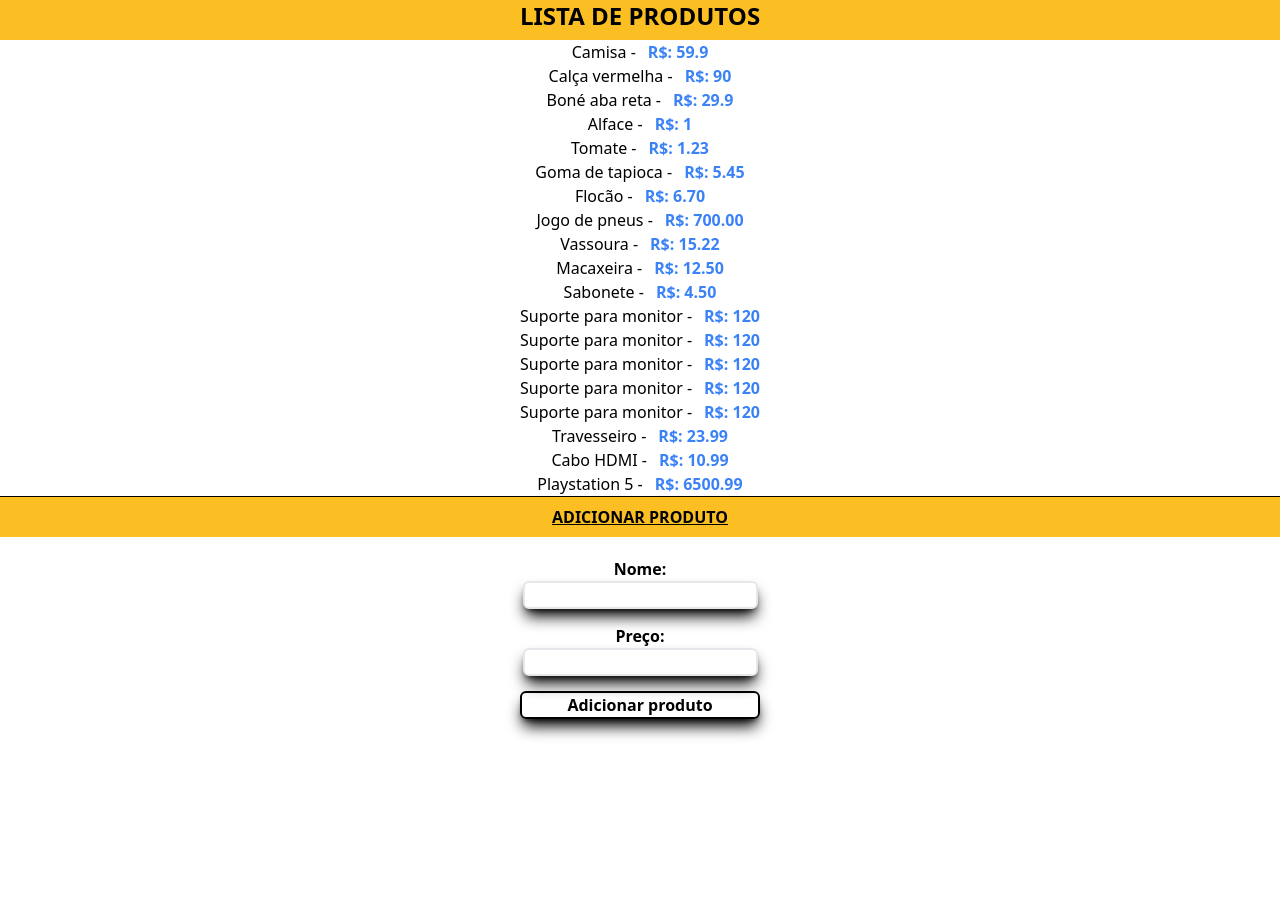
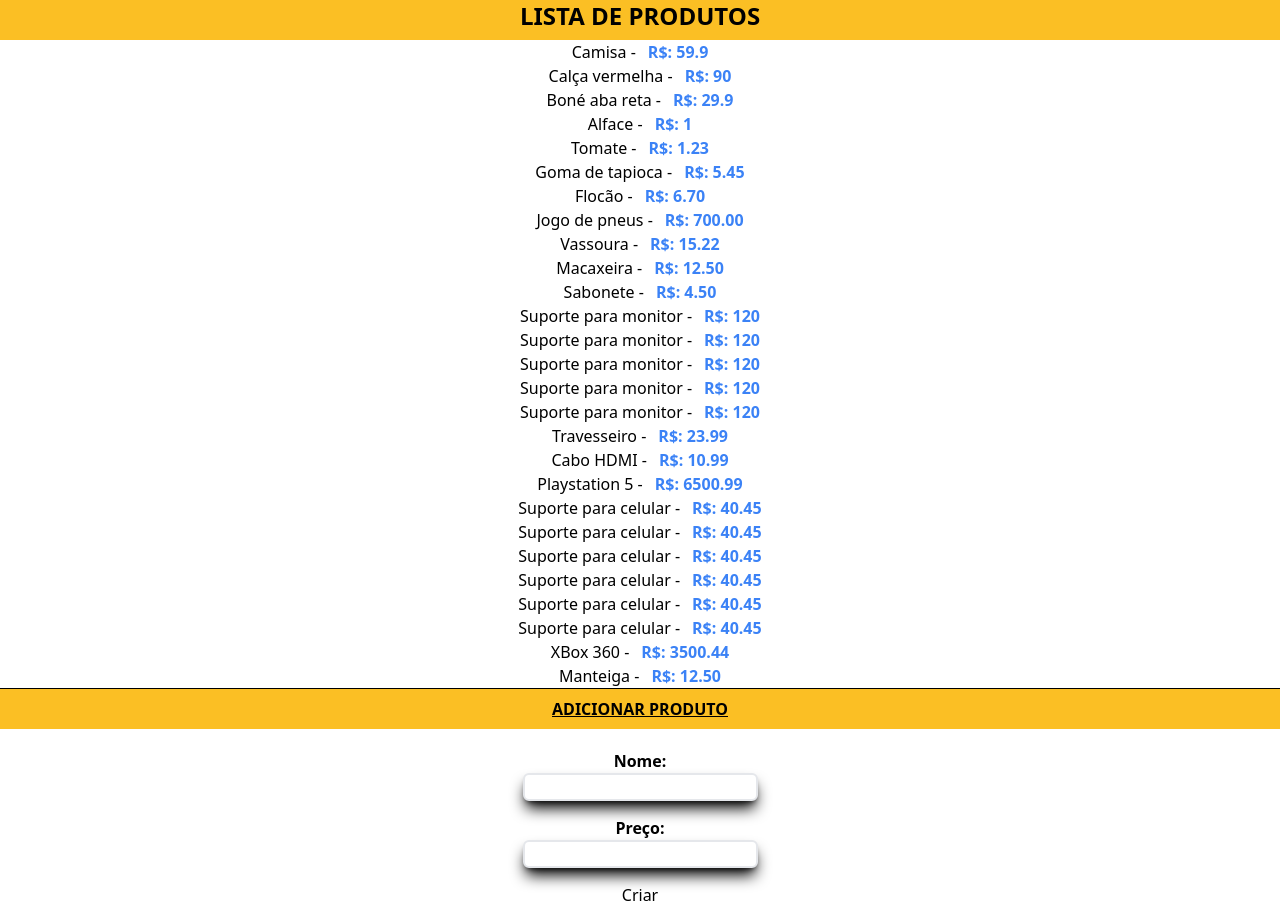
Before and after one commit to davcavalc/aulas-de-react-udemy, a React (Vite) app in the folder Req_http/: page / in a window 1280 px wide. Before the commit the page ends 800 px from the top, so only its background shows below. Built offline with nearby package versions, Linux system fonts and the light colour scheme; data requests are answered from the project's data file.

Commit message:
📓Aula: Estado de loading no POST - 09/09/2022

```diff
--- a/Req_http/data/db.json
+++ b/Req_http/data/db.json
@@ -94,6 +94,46 @@
       "name": "Playstation 5",
       "price": "6500.99",
       "id": 19
+    },
+    {
+      "name": "Suporte para celular",
+      "price": "40.45",
+      "id": 20
+    },
+    {
+      "name": "Suporte para celular",
+      "price": "40.45",
+      "id": 21
+    },
+    {
+      "name": "Suporte para celular",
+      "price": "40.45",
+      "id": 22
+    },
+    {
+      "name": "Suporte para celular",
+      "price": "40.45",
+      "id": 23
+    },
+    {
+      "name": "Suporte para celular",
+      "price": "40.45",
+      "id": 24
+    },
+    {
+      "name": "Suporte para celular",
+      "price": "40.45",
+      "id": 25
+    },
+    {
+      "name": "XBox 360",
+      "price": "3500.44",
+      "id": 26
+    },
+    {
+      "name": "Manteiga",
+      "price": "12.50",
+      "id": 27
     }
   ]
 }
--- a/Req_http/src/App.jsx
+++ b/Req_http/src/App.jsx
@@ -99,12 +99,10 @@ function App() {
        name="price"
        onChange={(e) => setPrice(e.target.value)}
       />
-     </label>
-     <input
-      className="flex flex-col mb-[15px] border-2 border-black rounded-md w-[15em] items-center font-bold shadow-lg shadow-black"
-      type="submit"
-      value="Adicionar produto"
-     />
+         </label>
+         {/* 7 - STATE DE LOADING NO POST */}
+     {loading && <input type="submit" disabled value="Aguarde"/>}
+     {!loading && <input type="submit" value="Criar"/>}
     </form>
    </div>
   </>
```
